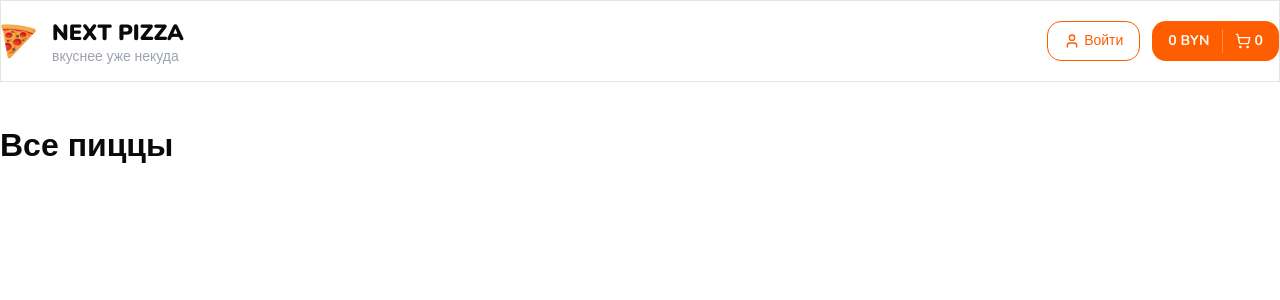
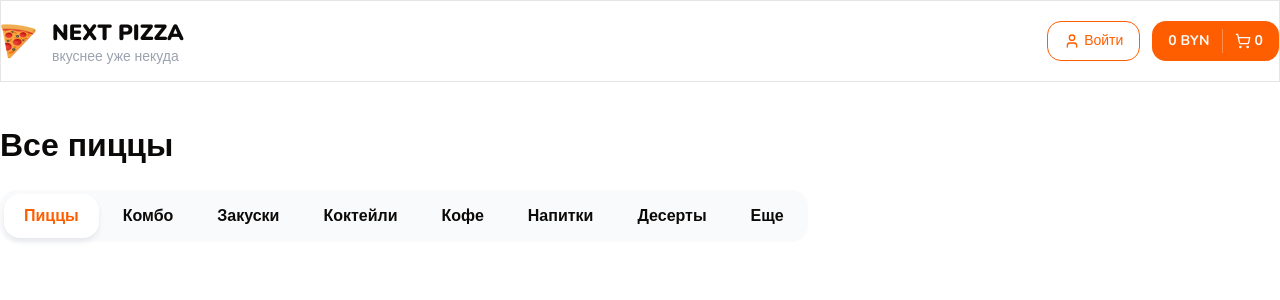
Before and after one commit to ValentinBrest/next-pizza, a Next.js app: page / in a window 1280 px wide. Shown: the top 300 px of the page. Built offline with nearby package versions, Linux system fonts and the light colour scheme.

Commit message:
create categories

```diff
--- a/app/page.tsx
+++ b/app/page.tsx
@@ -1,9 +1,10 @@
-import { Container, Title } from '@/components/shared';
+import { Categories, Container, Title } from '@/components/shared';
 
 export default function Home() {
     return (
         <Container className="mt-10 ">
             <Title text="Все пиццы" size={'lg'} className="font-extrabold" />
+            <Categories />
         </Container>
     );
 }
--- /dev/null
+++ b/components/shared/categories.tsx
@@ -0,0 +1,44 @@
+import { cn } from '@/lib/utils';
+
+interface CategoriesProps {
+    className?: string;
+}
+
+const cats = [
+    'Пиццы',
+    'Комбо',
+    'Закуски',
+    'Коктейли',
+    'Кофе',
+    'Напитки',
+    'Десерты',
+    'Еще',
+];
+
+const activeIndex = 0;
+
+export const Categories = ({ className }: CategoriesProps) => {
+    return (
+        <div
+            className={cn(
+                'inline-flex gap-1 bg-gray-50 p-1 mt-5 rounded-2xl',
+                className,
+            )}
+        >
+            {cats.map((cat, index) => {
+                return (
+                    <a
+                        key={index}
+                        className={cn(
+                            'flex items-center font-bold h-11 rounded-2xl px-5',
+                            activeIndex === index &&
+                                'bg-white shadow-md shadow-gray-200 text-primary',
+                        )}
+                    >
+                        <button>{cat}</button>
+                    </a>
+                );
+            })}
+        </div>
+    );
+};
--- a/components/shared/index.ts
+++ b/components/shared/index.ts
@@ -1,3 +1,4 @@
 export { Header } from './header';
 export { Container } from './container';
 export { Title } from './title';
+export { Categories } from './categories';
```
